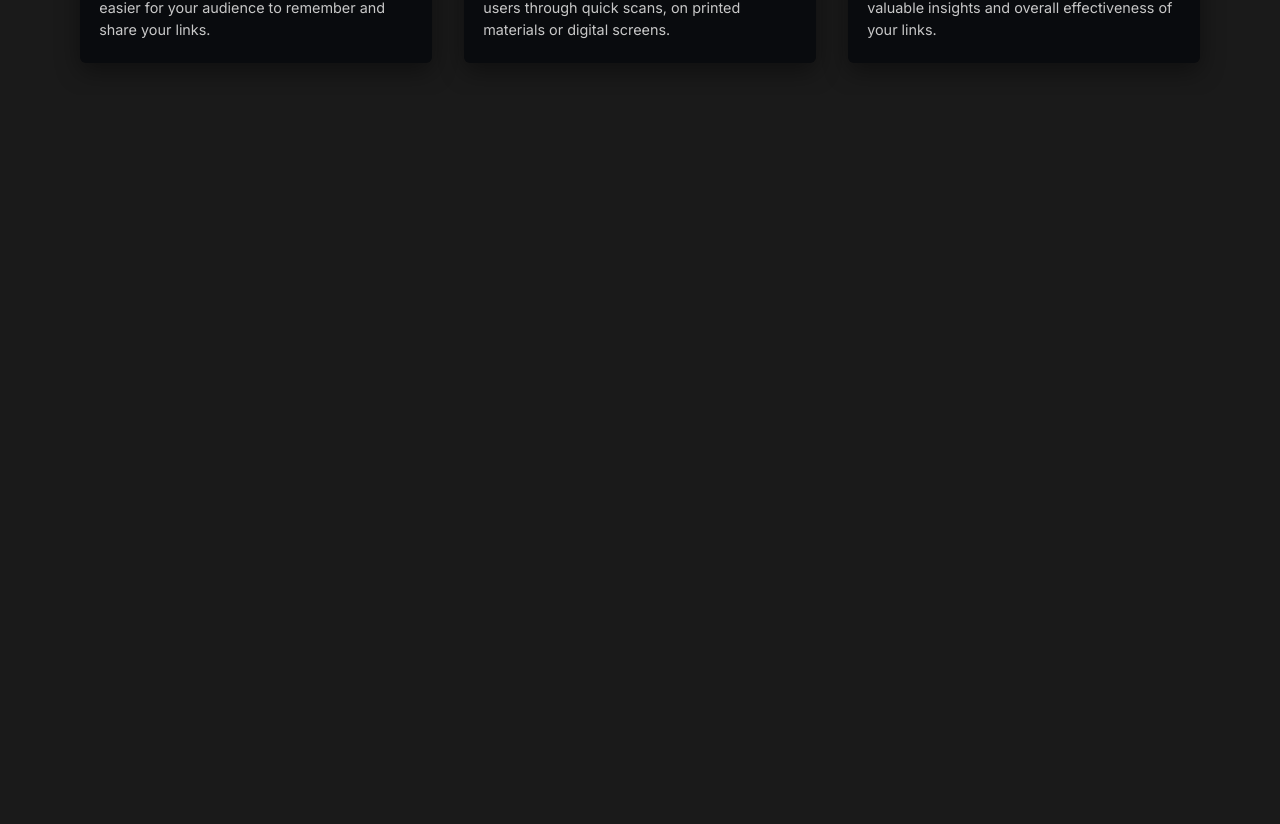
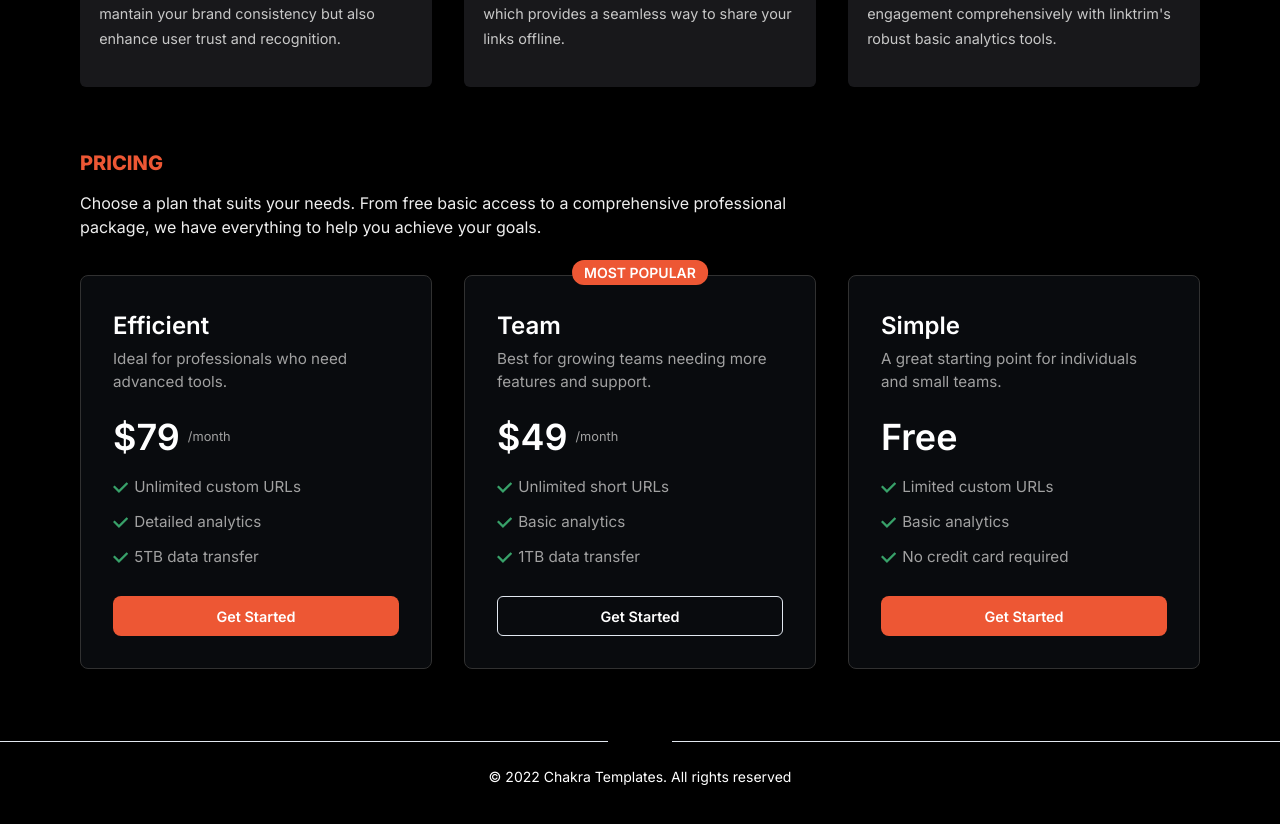
Before and after one commit to Nimi77/scissor, a Next.js app: page / in a window 1280 px wide. Shown: the part 922-1746 px from the top of the page. Before the commit the page ends 1017 px from the top, so only its background shows below. Built offline with nearby package versions, Linux system fonts and the light colour scheme.

Commit message:
added Pricing

```diff
--- a/app/Pages/LandingPage/Components/Features.tsx
+++ b/app/Pages/LandingPage/Components/Features.tsx
@@ -24,10 +24,10 @@ function Template({ icon, title, desc }: TemplateProps) {
       gap={3}
       alignItems="start"
       justifyItems="center"
-      py="1.4rem"
+      py="9"
       px="1.2rem"
-      bg="#090B0E"
-      boxShadow={"0px 8px 24px 0px rgba(0,0,0,0.42000000000000004)"}
+      bg="#18181B"
+      boxShadow={"0px 8px 24px 0px rgba(0,0,0,0.42)"}
       borderRadius="md"
       maxW={{ md: "lg", lg: "xl" }}
     >
@@ -35,7 +35,7 @@ function Template({ icon, title, desc }: TemplateProps) {
       <Text as="h3" fontSize={{base:"md", md:"lg"}}>
         {title}
       </Text>
-      <Text fontSize={{ base: "sm", md: ".9rem" }} color="#c8c8c8">
+      <Text fontSize={{ base: "sm", md: ".9rem" }} lineHeight="1.7" color="#C8C8C8">
         {desc}
       </Text>
     </Box>
@@ -45,21 +45,21 @@ const templates = [
   {
     icon: <LinkIcon />,
     title: "Custom URLs",
-    desc: "Create customizable URLs that not only mantain your brand consistency but also enhance user trust and recognition, making it easier for your audience to remember and share your links.",
+    desc: "Create customizable URLs that not only mantain your brand consistency but also enhance user trust and recognition.",
   },
   {
     icon: <LinkIcon />,
     title: "QR Code Generation",
-    desc: "Generate QR codes for your shortened URLs which provides a seamless way to share your links offline and enabling easy access for users through quick scans, on printed materials or digital screens.",
+    desc: "Generate QR codes for your shortened URLs which provides a seamless way to share your links offline.",
   },
   {
     icon: <LinkIcon />,
     title: "Basic Analytics",
-    desc: "Track your links performance and engagement comprehensively with linktrim's robust basic analytics tools, giving you valuable insights and overall effectiveness of your links.",
+    desc: "Track your links performance and engagement comprehensively with linktrim's robust basic analytics tools.",
   },
 ];
 
-export default function Features() {
+const Features = () => {
   return (
     <Box id="features">
       <Container py={8} maxW={"6xl"}>
@@ -68,8 +68,7 @@ export default function Features() {
             as="h2"
             textAlign={"left"}
             fontSize={{base:"lg", md:"xl"}}
-            bgGradient="linear-gradient(0deg, #C5100E, #ED5734)"
-            bgClip="text"
+            color="#ED5734"
             textTransform={"uppercase"}
           >
             Features
@@ -104,3 +103,4 @@ export default function Features() {
     </Box>
   );
 }
+export default Features;
--- /dev/null
+++ b/app/Pages/LandingPage/Components/Footer.tsx
@@ -0,0 +1,31 @@
+"use client";
+
+import { Box, Flex, Text, useColorModeValue } from "@chakra-ui/react";
+
+const Footer = () => {
+  return (
+    <Box py={10}>
+      <Flex
+        align={"center"}
+        _before={{
+          content: '""',
+          borderBottom: "1px solid",
+          borderColor: useColorModeValue("gray.200", "gray.700"),
+          flexGrow: 1,
+          mr: 8,
+        }}
+        _after={{
+          content: '""',
+          borderBottom: "1px solid",
+          borderColor: useColorModeValue("gray.200", "gray.700"),
+          flexGrow: 1,
+          ml: 8,
+        }}
+      ></Flex>
+      <Text pt={6} fontSize={"sm"} textAlign={"center"}>
+        © 2022 Chakra Templates. All rights reserved
+      </Text>
+    </Box>
+  );
+};
+export default Footer;
--- a/app/Pages/LandingPage/Components/Pricing.tsx
+++ b/app/Pages/LandingPage/Components/Pricing.tsx
@@ -1,132 +1,152 @@
 "use client";
+import { CheckIcon } from "@chakra-ui/icons";
 import {
   Box,
   Container,
   Heading,
   Text,
   VStack,
-  Stack,
   HStack,
-  useColorModeValue,
   List,
   ListItem,
-  ListIcon,
   Button,
+  SimpleGrid,
 } from "@chakra-ui/react";
+import Link from "next/link";
 
 interface Props {
   children: React.ReactNode;
 }
 
-function PriceWrapper(props: Props) {
-  const { children } = props;
-
-  return (
+const PriceWrapper = ({
+  children,
+  className,
+}: Props & { className?: string }) => (
   <Box
-      mb={4}
-      shadow="base"
+    className={className}
+    display="flex"
+    flexDirection="column"
+    gap={4}
+    p={8}
+    mb={{ base: 4, md: "0" }}
+    bg="rgb(9,11,14)"
     borderWidth="1px"
     alignSelf="flex-start"
-      borderColor={useColorModeValue("gray.200", "gray.500")}
-      borderRadius="xl"
+    borderColor="rgb(49,49,49)"
+    borderRadius="lg"
+    shadow="0px 5px 14px 0px rgba(0, 0, 0, 0.1)"
     width="100%"
+    height="100%"
   >
     {children}
   </Box>
 );
-}
 
-export default function Pricing() {
+const Pricing = () => {
   return (
-    <Box id="pricing">
-      <Container py={8} maxW={"6xl"}>
-        <VStack align="left">
+    <Box id="pricing" className="pricing-section">
+      <Container py={8} maxW={"6xl"} className="pricing-container">
+        <VStack align="left" className="pricing-header" spacing={4}>
           <Heading
             as="h2"
             textAlign={"left"}
             fontSize={{ base: "lg", md: "xl" }}
-            bgGradient="linear-gradient(0deg, #C5100E, #ED5734)"
-            bgClip="text"
+            color="#ED5734"
             textTransform={"uppercase"}
           >
             Pricing
           </Heading>
           <Text
-            color={"#EEEE"}
-            py={2}
-            fontSize={{ base: "sm", md: "md" }}
+            color={"#EEEEEE"}
+            fontSize="md"
             maxW={{ base: "2xl", lg: "3xl" }}
           >
-            A short link is a powerful tool when you use it carefully and it
-            unlocks infinite possibilities. It is not just a link but a medium
-            between your customer and there destination.
+            Choose a plan that suits your needs. From free basic access to a
+            comprehensive professional package, we have everything to help you
+            achieve your goals.
           </Text>
         </VStack>
-        <Stack
-          direction={{ base: "column", md: "row" }}
-          textAlign="center"
-          justify="left"
-          spacing={{ base: 4, lg: 10 }}
-          py={10}
+        <SimpleGrid
+          alignItems="center"
+          columns={{ base: 1, md: 2, lg: 3 }}
+          pt={9}
+          spacing={8}
+          className="pricing-grid"
         >
-          <PriceWrapper>
-            <Box py={4} px={12}>
-              <Text fontWeight="500" fontSize="2xl">
-                Hobby
+          {/* Efficient Plan */}
+          <PriceWrapper className="pricing-box">
+            <Box role="header" className="pricing-header-box">
+              <Text as="span" fontWeight="600" fontSize="2xl">
+                Efficient
               </Text>
-              <HStack justifyContent="center">
-                <Text fontSize="3xl" fontWeight="600">
-                  $
+              <Text color="#A1A1A1" fontSize=".95rem" pt="1">
+                Ideal for professionals who need advanced tools.
               </Text>
-                <Text fontSize="5xl" fontWeight="900">
-                  79
+            </Box>
+            <Box className="pricing-body">
+              <HStack>
+                <Text as="span" fontSize="4xl" fontWeight="600">
+                  $79
                 </Text>
-                <Text fontSize="3xl" color="gray.500">
+                <Text as="span" fontSize=".8rem" color="#A1A1A1">
                   /month
                 </Text>
               </HStack>
-            </Box>
-            <VStack
-              bg={useColorModeValue("gray", "gray.700")}
-              py={4}
-              borderBottomRadius={"xl"}
-            >
-              <List spacing={3} textAlign="start" px={12}>
-                <ListItem>
-                  <ListIcon color="green.500" />
-                  unlimited build minutes
+              <VStack alignItems={"flex-start"}>
+                <List spacing={3} pt={3} pb={5} fontSize=".95rem">
+                  <ListItem color="#A1A1A1">
+                    <CheckIcon color="green.500" mr="6px" />
+                    Unlimited custom URLs
                   </ListItem>
-                <ListItem>
-                  <ListIcon color="green.500" />
-                  Lorem, ipsum dolor.
+                  <ListItem color="#A1A1A1">
+                    <CheckIcon color="green.500" mr="6px" />
+                    Detailed analytics
                   </ListItem>
-                <ListItem>
-                  <ListIcon color="green.500" />
-                  5TB Lorem, ipsum dolor.
+                  <ListItem color="#A1A1A1">
+                    <CheckIcon color="green.500" mr="6px" />
+                    5TB data transfer
                   </ListItem>
                 </List>
-              <Box w="80%" pt={7}>
-                <Button w="full" colorScheme="red" variant="outline">
-                  Start trial
+                <Box w="100%">
+                  <Button
+                    w="full"
+                    fontSize=".9rem"
+                    variant="solid"
+                    color="white"
+                    borderRadius="lg"
+                    bg="#ED5734"
+                    _hover={{
+                      bg: "#FF4C24",
+                      transition: "all 0.3s ease",
+                      boxShadow: "0 4px 12px rgba(237, 87, 52, 0.3)",
+                    }}
+                    aria-label="Get Started with Efficient Plan"
+                  >
+                    <Link href="/SignUp" passHref>
+                      Get Started
+                    </Link>
                   </Button>
                 </Box>
               </VStack>
+            </Box>
           </PriceWrapper>
 
-          <PriceWrapper>
+          {/* Team Plan */}
+          <PriceWrapper className="pricing-box popular-plan">
             <Box position="relative">
               <Box
                 position="absolute"
-                top="-16px"
+                top="-12"
                 left="50%"
                 style={{ transform: "translate(-50%)" }}
               >
                 <Text
+                  as="span"
                   textTransform="uppercase"
-                  bg={useColorModeValue("red.300", "red.700")}
+                  bg="#ED5734"
+                  color="white"
                   px={3}
                   py={1}
-                  color={useColorModeValue("gray.900", "gray.300")}
                   fontSize="sm"
                   fontWeight="600"
                   rounded="xl"
@@ -134,94 +154,117 @@ export default function Pricing() {
                   Most Popular
                 </Text>
               </Box>
-              <Box py={4} px={12}>
-                <Text fontWeight="500" fontSize="2xl">
-                  Growth
+              <Box role="header" className="pricing-header-box">
+                <Text as="span" fontWeight="600" fontSize="2xl">
+                  Team
                 </Text>
-                <HStack justifyContent="center">
-                  <Text fontSize="3xl" fontWeight="600">
-                    $
+                <Text color="#A1A1A1" fontSize=".95rem" pt="1">
+                  Best for growing teams needing more features and support.
                 </Text>
-                  <Text fontSize="5xl" fontWeight="900">
-                    149
+              </Box>
+              <Box className="pricing-body" mt={4}>
+                <HStack>
+                  <Text as="span" fontSize="4xl" fontWeight="600">
+                    $49
                   </Text>
-                  <Text fontSize="3xl" color="gray.500">
+                  <Text as="span" fontSize=".8rem" color="#A1A1A1">
                     /month
                   </Text>
                 </HStack>
-              </Box>
-              <VStack py={4} borderBottomRadius={"xl"}>
-                <List spacing={3} textAlign="start" px={12}>
-                  <ListItem>
-                    <ListIcon color="green.500" />
-                    unlimited build minutes
+                <VStack alignItems={"flex-start"}>
+                  <List spacing={3} pt={3} pb={5} fontSize=".95rem">
+                    <ListItem color="#A1A1A1">
+                      <CheckIcon color="green.500" mr="6px" />
+                      Unlimited short URLs
                     </ListItem>
-                  <ListItem>
-                    <ListIcon color="green.500" />
-                    Lorem, ipsum dolor.
+                    <ListItem color="#A1A1A1">
+                      <CheckIcon color="green.500" mr="6px" />
+                      Basic analytics
                     </ListItem>
-                  <ListItem>
-                    <ListIcon color="green.500" />
-                    5TB Lorem, ipsum dolor.
-                  </ListItem>
-                  <ListItem>
-                    <ListIcon color="green.500" />
-                    5TB Lorem, ipsum dolor.
-                  </ListItem>
-                  <ListItem>
-                    <ListIcon color="green.500" />
-                    5TB Lorem, ipsum dolor.
+                    <ListItem color="#A1A1A1">
+                      <CheckIcon color="green.500" mr="6px" />
+                      1TB data transfer
                     </ListItem>
                   </List>
-                <Box w="80%" pt={7}>
-                  <Button w="full" colorScheme="red">
-                    Start trial
+                  <Box w="100%">
+                    <Button
+                      w="full"
+                      fontSize=".9rem"
+                      bg="#090B0E"
+                      variant="outline"
+                      color="white"
+                      _hover={{
+                        borderColor: "#ED5731",
+                        transition: "all 0.3s ease",
+                      }}
+                      aria-label="Get Started with Team Plan"
+                    >
+                      <Link href="/SignUp">Get Started</Link>
+                    </Button>
+                  </Box>
+                </VStack>
+              </Box>
+            </Box>
+          </PriceWrapper>
+
+          {/* Simple Plan */}
+          <PriceWrapper className="pricing-box">
+            <Box role="header" className="pricing-header-box">
+              <Text as="span" fontWeight="600" fontSize="2xl">
+                Simple
+              </Text>
+              <Text color="#A1A1A1" fontSize=".95rem" pt="1">
+                A great starting point for individuals and small teams.
+              </Text>
+            </Box>
+            <Box className="pricing-body">
+              <Box>
+                <Text as="span" fontSize="4xl" fontWeight="600">
+                  Free
+                </Text>
+              </Box>
+              <VStack alignItems={"flex-start"}>
+                <List spacing={3} pt={3} pb={5} fontSize=".95rem">
+                  <ListItem color="#A1A1A1">
+                    <CheckIcon color="green.500" mr="6px" />
+                    Limited custom URLs
+                  </ListItem>
+                  <ListItem color="#A1A1A1">
+                    <CheckIcon color="green.500" mr="6px" />
+                    Basic analytics
+                  </ListItem>
+                  <ListItem color="#A1A1A1">
+                    <CheckIcon color="green.500" mr="6px" />
+                    No credit card required
+                  </ListItem>
+                </List>
+                <Box w="100%">
+                  <Button
+                    w="full"
+                    fontSize=".9rem"
+                    variant="solid"
+                    color="white"
+                    borderRadius="lg"
+                    bg="#ED5734"
+                    _hover={{
+                      bg: "#FF4C24",
+                      transition: "all 0.3s ease",
+                      boxShadow: "0 4px 12px rgba(237, 87, 52, 0.3)",
+                    }}
+                    aria-label="Get Started with Simple Plan"
+                  >
+                    <Link href="/SignUp" passHref>
+                      Get Started
+                    </Link>
                   </Button>
                 </Box>
               </VStack>
             </Box>
           </PriceWrapper>
-          <PriceWrapper>
-            <Box py={4} px={12}>
-              <Text fontWeight="500" fontSize="2xl">
-                Scale
-              </Text>
-              <HStack justifyContent="center">
-                <Text fontSize="3xl" fontWeight="600">
-                  $
-                </Text>
-                <Text fontSize="5xl" fontWeight="900">
-                  349
-                </Text>
-                <Text fontSize="3xl" color="gray.500">
-                  /month
-                </Text>
-              </HStack>
-            </Box>
-            <VStack py={4} borderBottomRadius={"xl"}>
-              <List spacing={3} textAlign="start" px={12}>
-                <ListItem>
-                  <ListIcon color="green.500" />
-                  unlimited build minutes
-                </ListItem>
-                <ListItem>
-                  <ListIcon color="green.500" />
-                  Lorem, ipsum dolor.
-                </ListItem>
-                <ListItem>
-                  <ListIcon color="green.500" />
-                  5TB Lorem, ipsum dolor.
-                </ListItem>
-              </List>
-              <Box w="80%" pt={7}>
-                <Button w="full" colorScheme="red" variant="outline">
-                  Start trial
-                </Button>
-              </Box>
-            </VStack>
-          </PriceWrapper>
-        </Stack>
+        </SimpleGrid>
       </Container>
     </Box>
   );
-}
+};
+
+export default Pricing;
--- a/app/Pages/LandingPage/index.tsx
+++ b/app/Pages/LandingPage/index.tsx
@@ -1,13 +1,23 @@
+import Head from "next/head";
 import Features from "./Components/Features";
 import Hero from "./Components/Hero";
 import Pricing from "./Components/Pricing";
+import Footer from "./Components/Footer";
 
 export default function LandingPage() {
   return (
     <>
-     <Hero />
-     <Features />
-     {/* <Pricing /> */}
+      <Head>
+        <title>Scissor - Welcome to the Best URL Shortener</title>
+        <meta
+          name="description"
+          content="Welcome to Scissor, the ultimate URL shortener. Create short links, customize your URLs, and access detailed analytics all in one place."
+        />
+      </Head>
+      <Hero />
+      <Features />
+      <Pricing />
+      <Footer />
     </>
   );
 }
--- a/app/Theme/index.tsx
+++ b/app/Theme/index.tsx
@@ -20,7 +20,7 @@ const theme = extendTheme({
   styles: {
     global: {
       body: {
-        bg: "#1a1a1a",
+        bg: "#000000",
         color: "white"
       },
     },
--- a/app/layout.tsx
+++ b/app/layout.tsx
@@ -1,7 +1,8 @@
 "use client";
-import { ChakraProvider } from "@chakra-ui/react"
+import { ChakraProvider } from "@chakra-ui/react";
 import theme from "./Theme";
 import "./globals.css";
+import Head from "next/head";
 
 export default function RootLayout({
   children
@@ -10,6 +11,11 @@ export default function RootLayout({
 }>) {
   return (
     <html lang="en">
+      <Head>
+        <title>Scissor - URL Shortening Made Simple</title>
+        <meta name="description" content="Scissor is a powerful URL shortening tool that allows you to create custom short links, generate QR codes, and track analytics with ease." />
+        <meta name="viewport" content="width=device-width, initial-scale=1" />
+      </Head>
       <body>
         <ChakraProvider theme={theme}>
           {children}
```
Also changed, not shown: app/Pages/LandingPage/Components/Hero.tsx (+33 -36 lines). Lines whose indentation alone changed are shown as unchanged.
